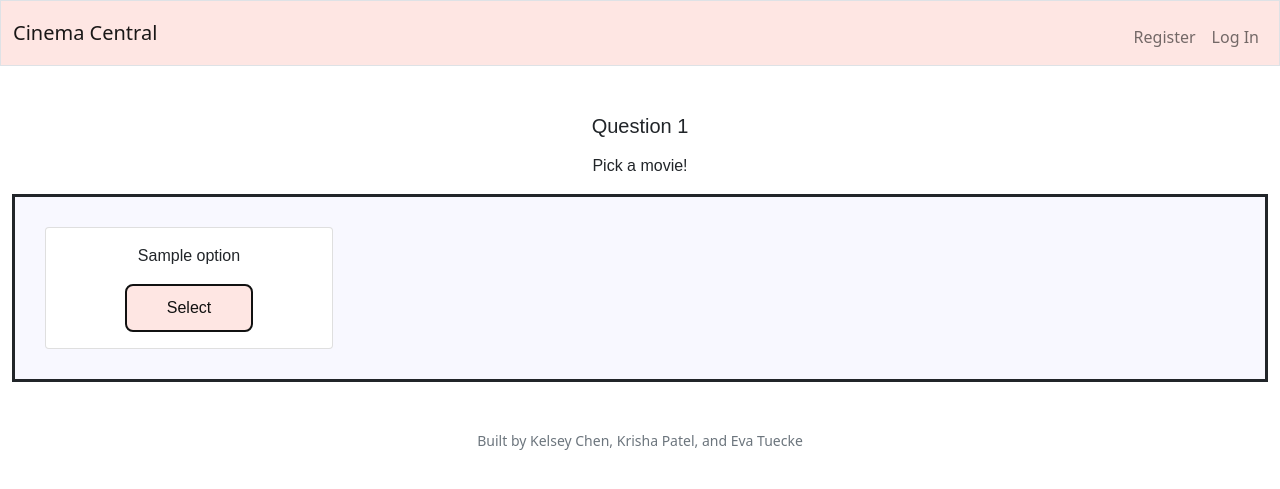
After one commit to etuecke/cs50finalproject, a Flask app: template templates/quizQuestion1.html in a window 1280 px wide. The commit adds this page. Shown: the top 489 px of the page. Run offline with Flask 2, Linux system fonts and the light colour scheme; the template is opened without the code that fills it: most values are stand-ins (such as "Sample title", 1, 10 or a date in 2020); some libraries are stand-ins or nearby versions.

Commit message:
quiz page 1

```diff
--- a/app.py
+++ b/app.py
@@ -144,12 +144,37 @@ def register():
         return redirect("/")
 
 
-#TODO: handle quiz
-@app.route("/quiz")
+@app.route("/quiz", methods=["GET", "POST"])
 @login_required
 def quiz():
     """Get movie recommendations."""
-    return render_template("quiz.html")
+    if request.method == "POST":
+        rows = db.execute("SELECT * FROM movies "
+                          "INNER JOIN ratings ON movies.id = ratings.movie_id "
+                          "WHERE movies.year > ? AND ratings.rating > ? AND votes > ?", 2010, 7, 1000)
+        # Get four random movies (make sure there are no repeats)
+        movies = []
+        for i in range (0, 4):
+            repeat = True
+            already_chosen_indices = []
+            while repeat:
+                row_index = random.randint(0, len(rows)-1)
+                if (row_index not in already_chosen_indices): # else will repeat and choose a new random value
+                    movies.append(rows[row_index])
+                    already_chosen_indices.append(row_index)
+                    repeat = False
+
+        return render_template("quizQuestion1.html", options = movies)
+
+    else:
+        return render_template("quiz.html")
+
+@app.route("/quizQuestion1", methods=["GET", "POST"])
+@login_required
+def quizQuestion1():
+    if request.method == "POST":
+        title = request.form.get("title")
+        return render_template("quizQuestion2.html", title = title)
 
 
 #TODO handle searching movies (use quote() from Finance as a template)
--- a/templates/quiz.html
+++ b/templates/quiz.html
@@ -8,6 +8,9 @@
     <form action="/quiz" method="post">
         <div>
             <p class="mb-3">This is the quiz page!</p>
+            <p class="mb-3">Insert instructions on how the quiz works here</p>
+            <p class="mb-3">Make it all fancy and pretty and ish (@kelseychen the html goddess)</p>
+            <button class="button" type="submit">Start Quiz!</button>
         </div>
     </form>
 {% endblock %}
--- /dev/null
+++ b/templates/quizQuestion1.html
@@ -0,0 +1,33 @@
+{% extends "layout.html" %}
+
+{% block title %}
+    Quiz Question 1
+{% endblock %}
+
+
+<input type="hidden" id="postId" name="postId" value="34657">
+
+{% block main %}
+    <!-- <form action="/quizQuestion1" method="post"> -->
+        <div>
+            <h5 class="mb-3">Question 1</h5>
+            <p class="mb-3">Pick a movie!</p>
+        </div>
+        <div class="news-container">
+        {% for option in options %}
+        <form action="/quizQuestion1" method="post">
+            <div class="flex-item">
+                <div class="card" style="width: 18rem;">
+                    <div class="card-body">
+                        <p class="card-text">{{option.title}}</p>
+                        <input type="hidden" id="title" name="title" value="{{option.title}}">
+                        <button class="button" type="submit">Select</button>
+                    </div>
+                </div>
+            </div>
+        </form>
+        {% endfor %}
+
+        </div>
+
+{% endblock %}
```
Also changed, not shown: templates/quizQuestion2.html (added, +33 -0 lines), key.txt (line endings or trailing spaces), templates/quizQuestion3.html (added), templates/quizQuestion4.html (added), templates/quizResults.html (added), 3 other files.
